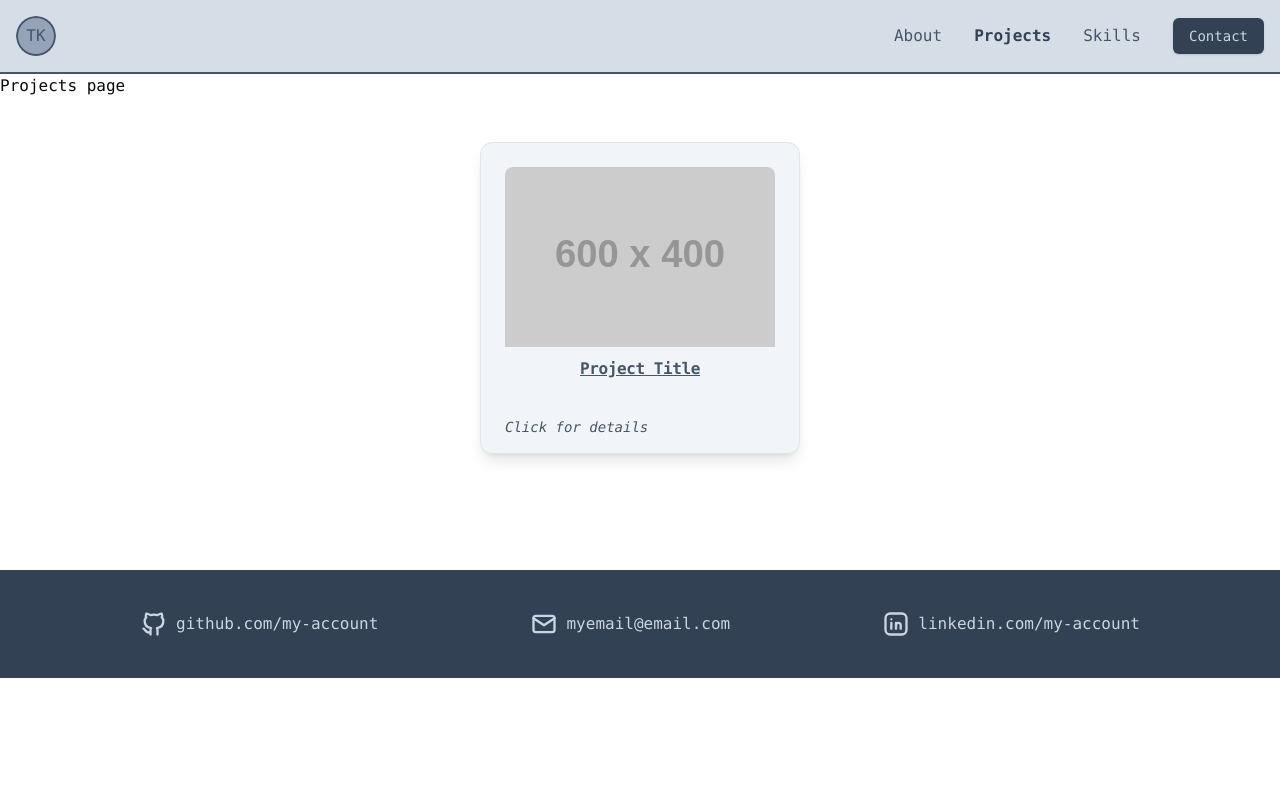
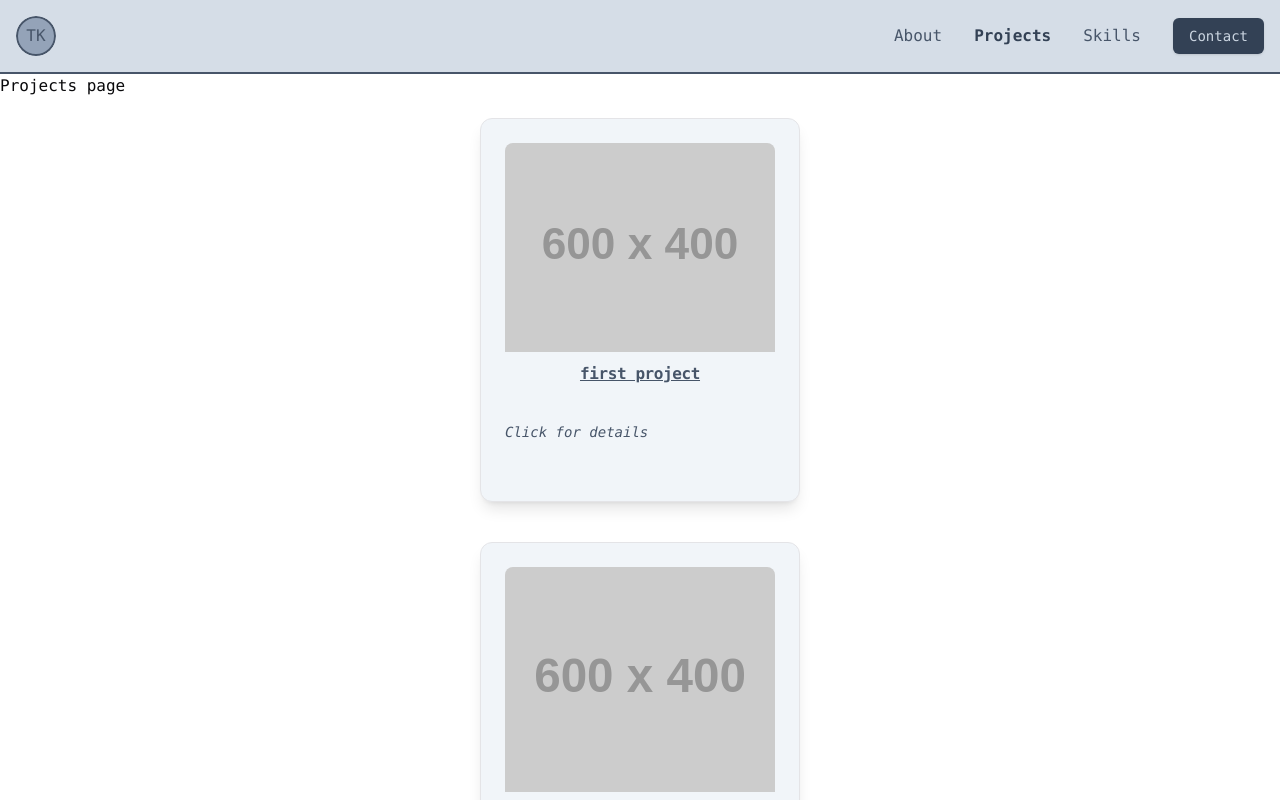
Before and after one commit to tdot123-1/portfolio, a React (Vite) app: page /projects in a window 1280 px wide. Shown: the top 800 px of the page. Built offline with nearby package versions, Linux system fonts and the light colour scheme.

Commit message:
work on projects page

```diff
--- a/src/components/custom/ProjectCard.tsx
+++ b/src/components/custom/ProjectCard.tsx
@@ -8,13 +8,18 @@ import {
   CardTitle,
 } from "../ui/card";
 import { motion } from "framer-motion";
+import { Project } from "@/types/Project";
 
-const ProjectCard = () => {
+interface ProjectCardProps {
+  project: Project;
+}
+
+const ProjectCard = ({ project }: ProjectCardProps) => {
   const [isFlipped, setIsFlipped] = useState(false);
 
   return (
     <motion.div
-      className="mx-auto my-11 relative w-80 h-96 perspective"
+      className="mx-auto my-5 relative w-80 h-96 perspective"
       whileHover={{ scale: 1.1, transition: { duration: 1 } }}
       onClick={() => setIsFlipped(!isFlipped)}
     >
@@ -24,18 +29,22 @@ const ProjectCard = () => {
           isFlipped ? "rotate-y-0" : "rotate-y-180"
         } transition-transform duration-700`}
       >
-        <Card className="text-slate-600 bg-slate-100 p-4 shadow-lg">
+        <Card className="text-slate-600 bg-slate-100 p-4 shadow-lg h-full w-full">
           <CardHeader>
-            <CardTitle className="text-center mb-2 underline">Project title</CardTitle>
-            <CardDescription>Project subtitle</CardDescription>
+            <CardTitle className="text-center mb-2 underline">
+              {project.title}
+            </CardTitle>
+            <CardDescription>{project.subtitle}</CardDescription>
           </CardHeader>
           <CardContent>
-            <p>Project description</p>
+            <p className="text-sm">{project.description}</p>
             <p>Deployed? y/n</p>
-            <p>Tech used</p>
+            <p>Technologies: {project.tech.map((techUsed) => (
+              techUsed
+            ))}</p>
           </CardContent>
           <CardFooter>
-            <p>Link to project</p>
+            <p>{project.link}</p>
           </CardFooter>
         </Card>
       </motion.div>
@@ -45,13 +54,15 @@ const ProjectCard = () => {
           isFlipped ? "rotate-y-180" : "rotate-y-0"
         } transition-transform duration-700`}
       >
-        <Card className="text-slate-600 bg-slate-100 shadow-lg">
-          <CardHeader>
+        <Card className="text-slate-600 bg-slate-100 shadow-lg h-full w-full">
+          <CardHeader className="h-3/4">
             <img
               src="https://placehold.co/600x400"
-              className="w-full h-50 object-cover rounded-t-lg mb-2"
+              className="w-full h-full object-cover rounded-t-lg mb-2"
             />
-            <CardTitle className="underline text-center">Project Title</CardTitle>
+            <CardTitle className="underline text-center">
+              {project.title}
+            </CardTitle>
           </CardHeader>
           <CardContent className="py-4 italic text-sm">
             <p>Click for details</p>
--- /dev/null
+++ b/src/components/custom/ProjectsList.tsx
@@ -0,0 +1,14 @@
+import { projectsData } from "@/data/projectsData";
+import ProjectCard from "./ProjectCard";
+
+const ProjectsList = () => {
+  return (
+    <section className="flex flex-col">
+      {projectsData.map((project) => (
+        <ProjectCard project={project} key={project.id} />
+      ))}
+    </section>
+  );
+};
+
+export default ProjectsList;
--- a/src/components/model/GlobeScene.tsx
+++ b/src/components/model/GlobeScene.tsx
@@ -30,7 +30,7 @@ const GlobeScene = () => {
       <directionalLight position={[5, 5, 5]} intensity={1} />
       <directionalLight position={[-5, -5, -5]} intensity={0.5} />
       <SpinningGlobe />
-      <OrbitControls  />
+      <OrbitControls minDistance={3.5} maxDistance={10} />
     </Canvas>
     </div>
   );
--- /dev/null
+++ b/src/data/projectsData.ts
@@ -0,0 +1,42 @@
+export const projectsData = [
+  {
+    id: 0,
+    title: "first project",
+    subtitle: "project subtitle",
+    description: "small description of project, describing functionallity, challenges, and other stuff",
+    image: "",
+    tech: ["React", "JS", "Tailwind"],
+    deployed: true,
+    link: "https://link-to-project",
+  },
+  {
+    id: 1,
+    title: "",
+    subtitle: "",
+    description: "",
+    image: "",
+    tech: [],
+    deployed: true,
+    link: "",
+  },
+  {
+    id: 2,
+    title: "",
+    subtitle: "",
+    description: "",
+    image: "",
+    tech: [],
+    deployed: true,
+    link: "",
+  },
+  {
+    id: 3,
+    title: "",
+    subtitle: "",
+    description: "",
+    image: "",
+    tech: [],
+    deployed: true,
+    link: "",
+  },
+];
--- a/src/pages/ProjectsPage.tsx
+++ b/src/pages/ProjectsPage.tsx
@@ -1,10 +1,11 @@
-import ProjectCard from "@/components/custom/ProjectCard";
+import ProjectsList from "@/components/custom/ProjectsList";
+
 
 const ProjectsPage = () => {
   return (
     <>
       <h1>Projects page</h1>
-      <ProjectCard />
+      <ProjectsList />
     </>
   );
 };
--- /dev/null
+++ b/src/types/Project.ts
@@ -0,0 +1,10 @@
+export interface Project {
+  id: number;
+  title: string;
+  subtitle: string;
+  description: string;
+  image: string;
+  tech: string[];
+  deployed: boolean;
+  link: string;
+}
```
